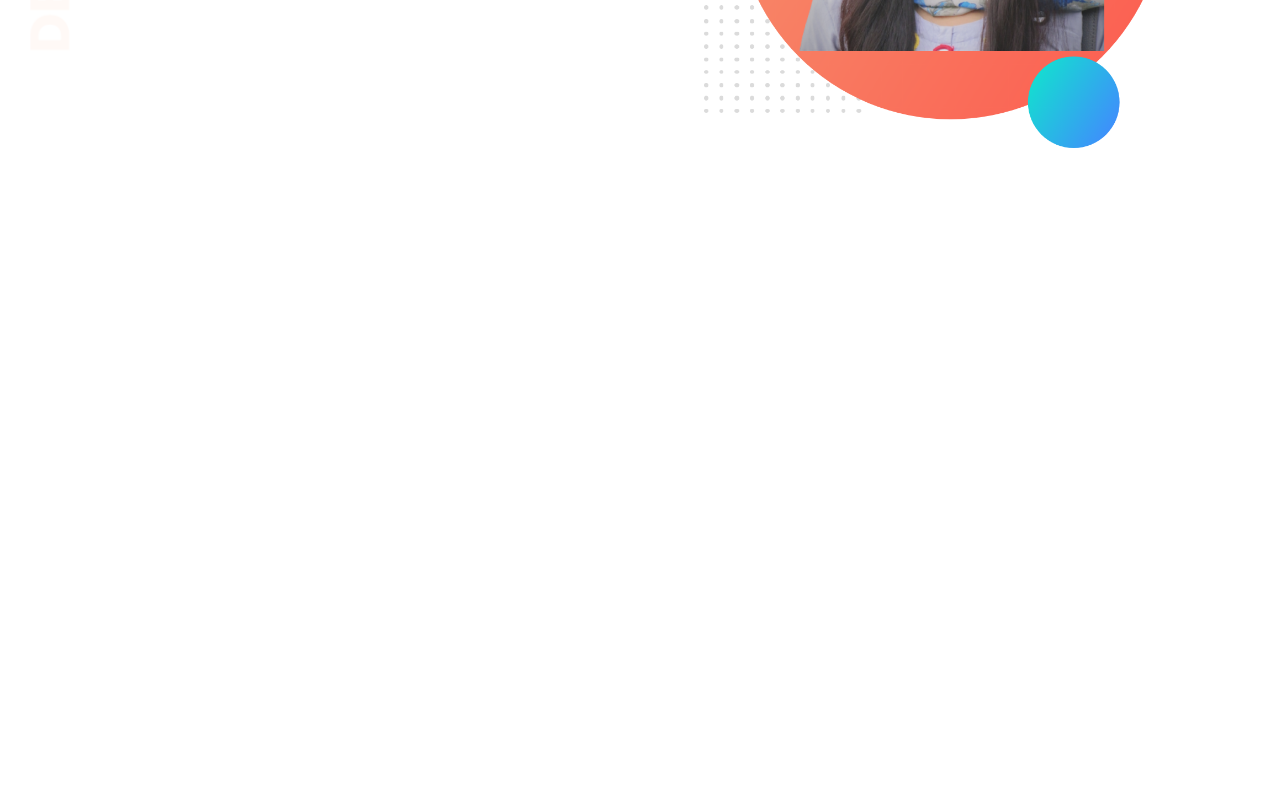
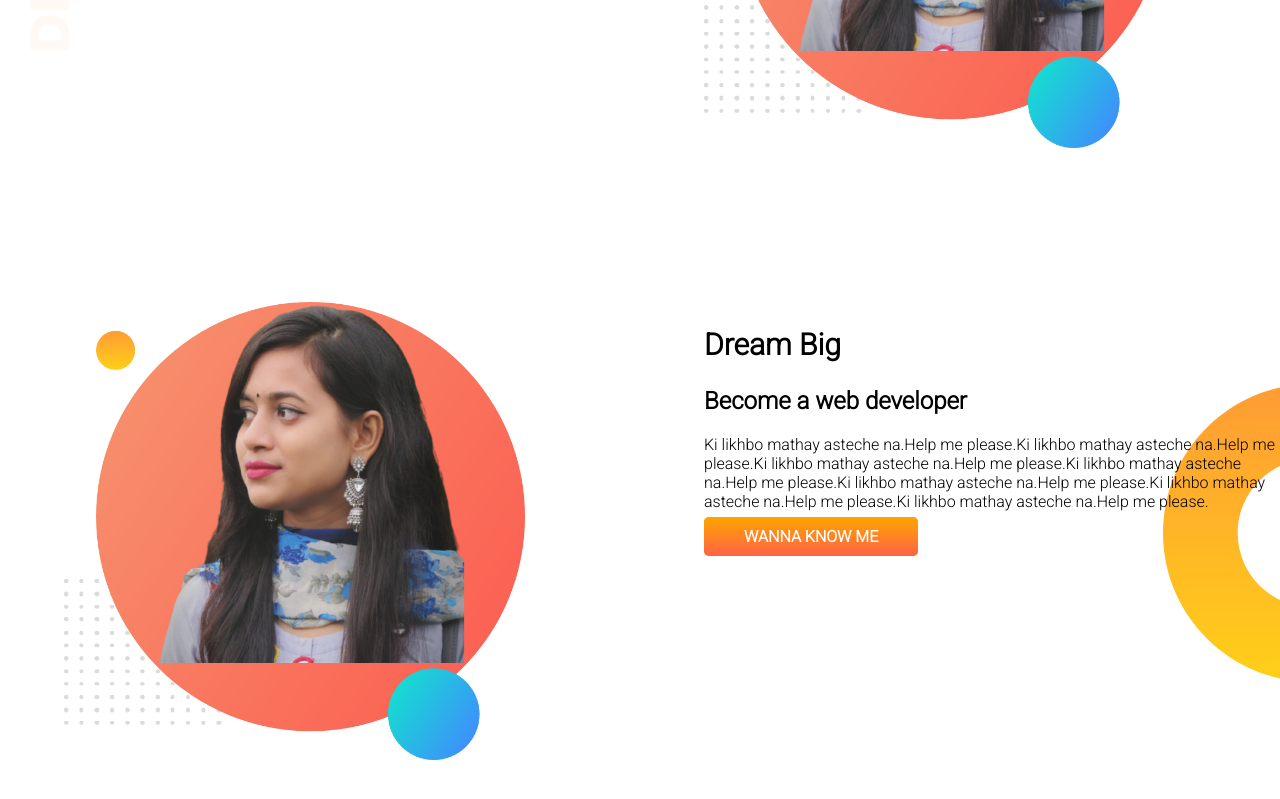
Before and after one commit to mesharmi/developer-portfolio, a plain HTML site: page index.html in a window 1280 px wide. Shown: the part 309-1108 px from the top of the page. Before the commit the page ends 800 px from the top, so only its background shows below. Drawn offline with Linux system fonts and the light colour scheme.

Commit message:
dream added

```diff
--- a/index.html
+++ b/index.html
@@ -18,12 +18,23 @@
     <h1><span class="color-aqua">Sharmi Mondal</span> World!</h1>
     <h3>Hi there Sharmi.</h3>
     <p>Ki likhbo mathay asteche na.Help me please.Ki likhbo mathay asteche na.Help me please.Ki likhbo mathay asteche na.Help me please.Ki likhbo mathay asteche na.Help me please.Ki likhbo mathay asteche na.Help me please.Ki likhbo mathay asteche na.Help me please.Ki likhbo mathay asteche na.Help me please.</p>
-    <a class="link-button" href="">HIRE ME</a>
+    <a class="link-button" target="_blank" href="">HIRE ME</a>
     </div>
     <div class="half-width">
         <img src="images/my-bg1.png" alt="">
     </div>
    </section>
+   <section class="dream">
+    <div  class="half-width">
+        <img src="images/my-bg1.png" alt="">
+    </div>
+    <div  class="half-width">
+        <h1>Dream Big</h1>
+        <h2>Become a web developer</h2>
+    <p>Ki likhbo mathay asteche na.Help me please.Ki likhbo mathay asteche na.Help me please.Ki likhbo mathay asteche na.Help me please.Ki likhbo mathay asteche na.Help me please.Ki likhbo mathay asteche na.Help me please.Ki likhbo mathay asteche na.Help me please.Ki likhbo mathay asteche na.Help me please.</p>
+    <a class="link-button" target="_blank" href=""> WANNA KNOW ME</a>
+    </div>
+   </section>
 
 </body>
 </html>
--- a/style.css
+++ b/style.css
@@ -11,6 +11,7 @@ h1{
 }
 section{
     display: flex;
+    margin-bottom: 150px;
 }
 .half-width{
     padding-left: 5%;
@@ -32,3 +33,8 @@ section{
     background-image:url(images/top-banner.png);
     background-repeat: no-repeat;
 }
+.dream{
+    background-image: url(images/dream-bg.png);
+    background-repeat: no-repeat;
+    background-position: right;
+}
```
